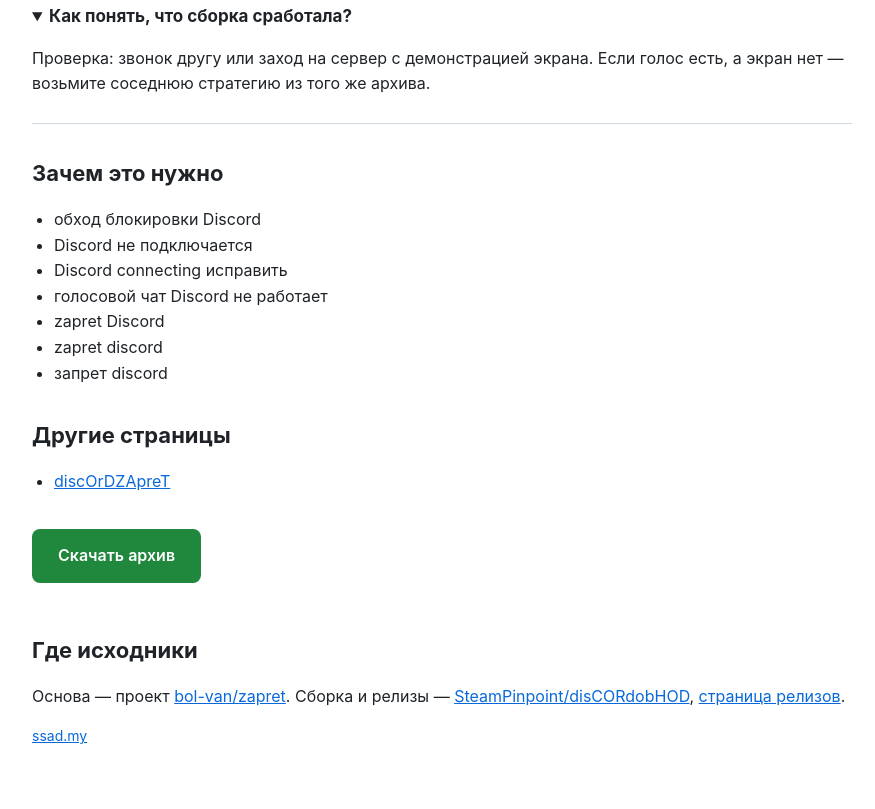
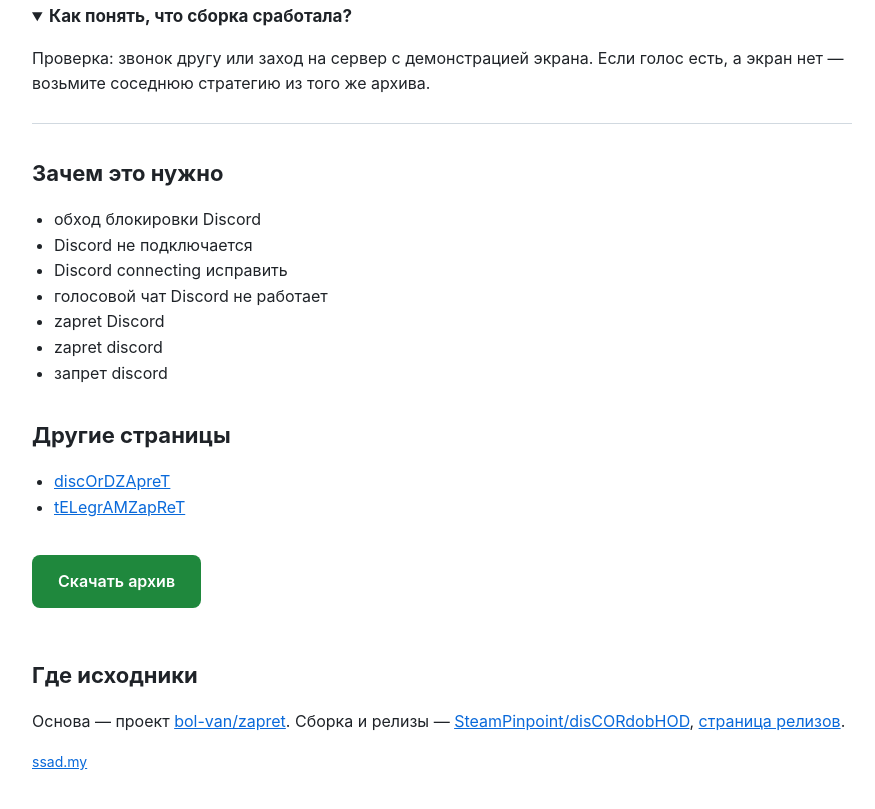
Before and after one commit to SteamPinpoint/disCORdobHOD, a plain HTML site: page docs/index.html in a window 1280 px wide. Shown: the part 1523-2332 px from the top of the page, without its empty margins (198-1073 px from the left). Drawn offline with Linux system fonts and the light colour scheme.

Commit message:
Update docs

```diff
--- a/docs/index.html
+++ b/docs/index.html
@@ -90,6 +90,7 @@
   <h2>Другие страницы</h2>
   <ul>
     <li><a href="https://github.com/SteamPinpoint/discOrDZApreT">discOrDZApreT</a></li>
+    <li><a href="https://github.com/SteamPinpoint/tELegrAMZapReT">tELegrAMZapReT</a></li>
   </ul>
 
 
```
